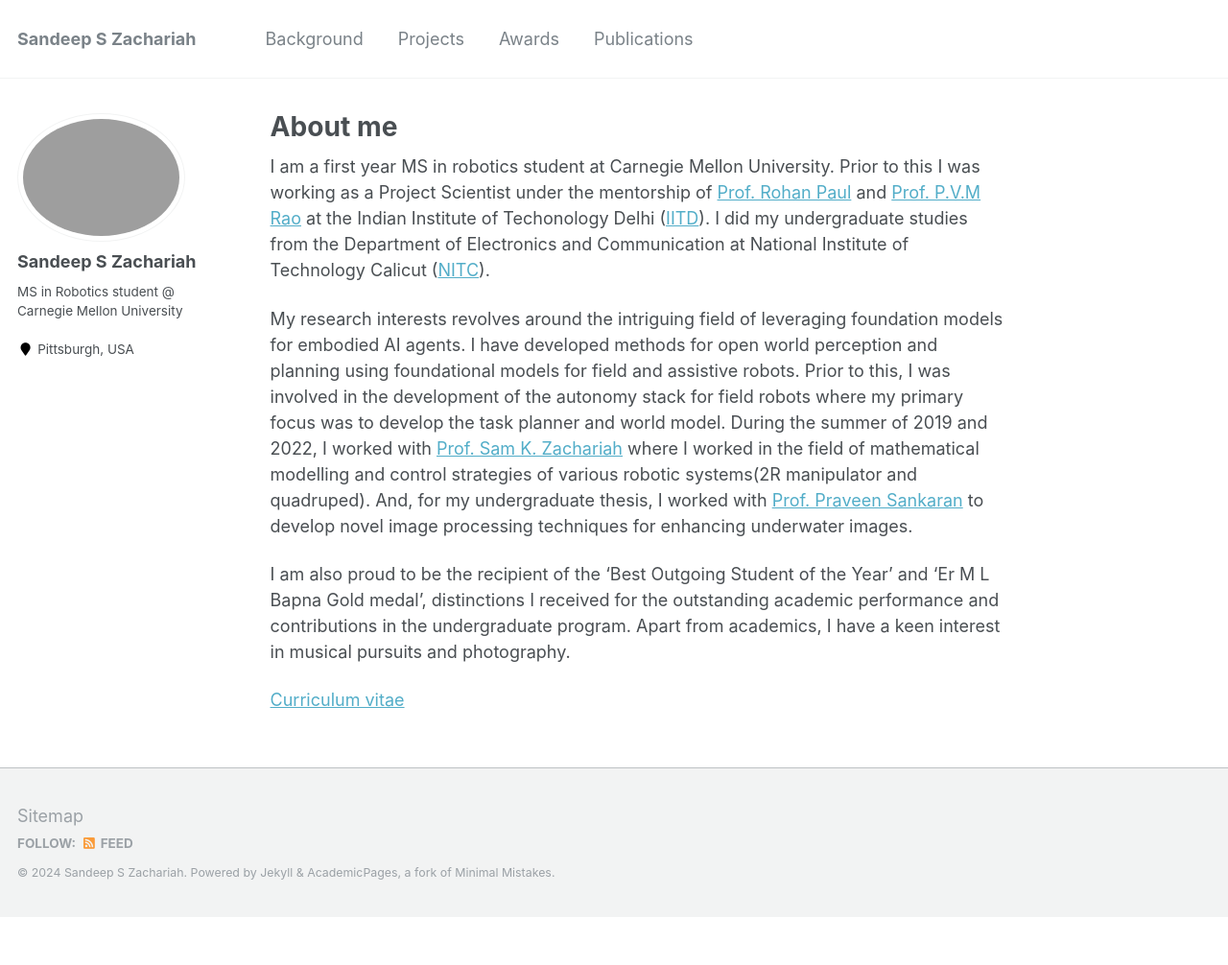
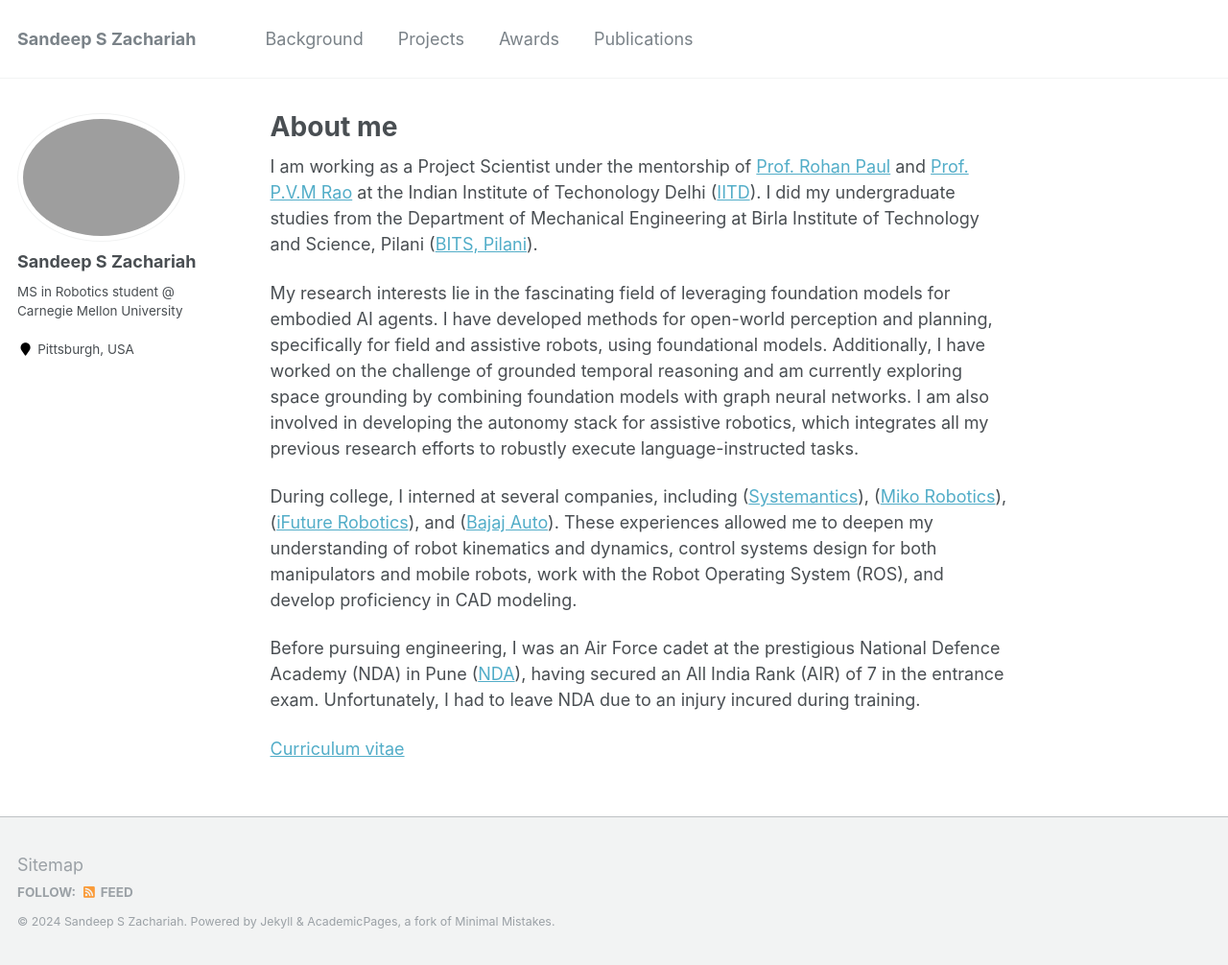
Before and after one commit to AmanTambi/AmanTambi.github.io, a Jekyll site: the page built from _pages/about.md, in a window 1280 px wide. Shown: the whole page at 96% size. Built offline with Jekyll 4.4.1, drawn with Linux system fonts in a browser that asks for light colours; before the commit the page ends 956 px from its top, so only the background shows below that.

Commit message:
about changed

```diff
--- a/_pages/about.md
+++ b/_pages/about.md
@@ -7,22 +7,16 @@
   - /about/
   - /about.html
 ---
-I am a first year MS in robotics student at Carnegie Mellon University. Prior to
-this I was working as a Project Scientist under the mentorship of
+I am working as a Project Scientist under the mentorship of
 [Prof. Rohan Paul](https://www.cse.iitd.ac.in/~rohanpaul/) and
 [Prof. P.V.M Rao](https://web.iitd.ac.in/~pvmrao/) at the Indian Institute of
 Techonology Delhi ([IITD](https://home.iitd.ac.in/)). I did my undergraduate studies
-from the Department of Electronics and Communication at National Institute of
-Technology Calicut ([NITC](https://nitc.ac.in/)).
+from the Department of Mechanical Engineering at Birla Institute of Technology and Science, Pilani ([BITS, Pilani](https://www.bits-pilani.ac.in/pilani/)).
 
-My research interests revolves around the intriguing field of leveraging
-foundation models for embodied AI agents. I have developed methods for open world
-perception and planning using foundational models for field and assistive robots.
-Prior to this, I was involved in the development of the autonomy stack for field
-robots where my primary focus was to develop the task planner and world model.
-During the summer of 2019 and 2022, I worked with [Prof. Sam K. Zachariah](https://www.iist.ac.in/avionics/samzac)
-where I worked in the field of mathematical modelling and control strategies of various robotic systems(2R manipulator and quadruped). And, for my undergraduate thesis, I worked with [Prof. Praveen Sankaran](https://ece.nitc.ac.in/archive/index.php?option=com_php&Itemid=66&uname=psankaran) to develop novel image processing techniques for enhancing underwater images.
+My research interests lie in the fascinating field of leveraging foundation models for embodied AI agents. I have developed methods for open-world perception and planning, specifically for field and assistive robots, using foundational models. Additionally, I have worked on the challenge of grounded temporal reasoning and am currently exploring space grounding by combining foundation models with graph neural networks. I am also involved in developing the autonomy stack for assistive robotics, which integrates all my previous research efforts to robustly execute language-instructed tasks.
 
-I am also proud to be the recipient of the 'Best Outgoing Student of the Year' and 'Er M L Bapna Gold medal', distinctions I received for the outstanding academic performance and contributions in the undergraduate program. Apart from academics, I have a keen interest in musical pursuits and photography.
+During college, I interned at several companies, including ([Systemantics](https://www.systemantics.com/)), ([Miko Robotics](https://miko.ai/)), ([iFuture Robotics](http://www.ifuturerobotics.com)), and ([Bajaj Auto](https://www.bajajauto.com/)). These experiences allowed me to deepen my understanding of robot kinematics and dynamics, control systems design for both manipulators and mobile robots, work with the Robot Operating System (ROS), and develop proficiency in CAD modeling.
+
+Before pursuing engineering, I was an Air Force cadet at the prestigious National Defence Academy (NDA) in Pune ([NDA](https://nda.nic.in/)), having secured an All India Rank (AIR) of 7 in the entrance exam. Unfortunately, I had to leave NDA due to an injury incured during training.
 
 [Curriculum vitae](https://drive.google.com/file/d/1VqNzgFpE4Si0Mx2CE1U6jWv8E8UCciG5/view?usp=sharing)
```
